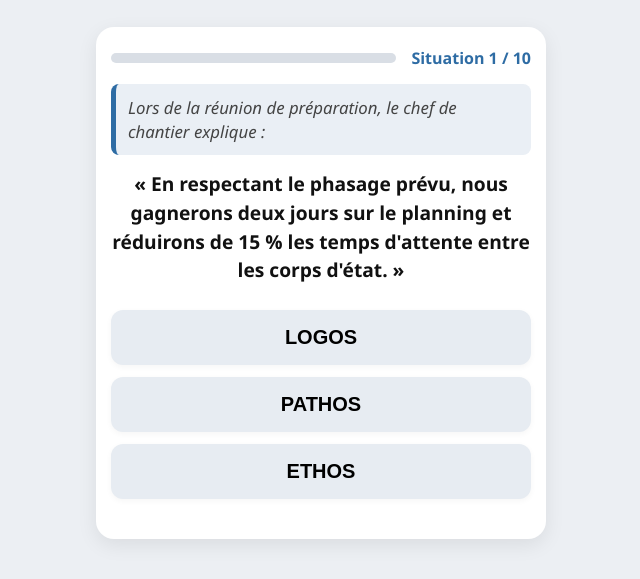
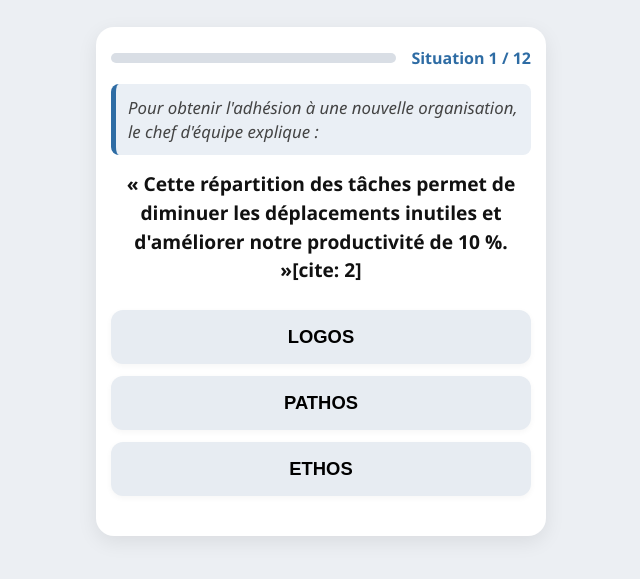
Before and after one commit to sylvainparis78-pixel/LOGOS, a plain HTML site: page index.html in a window 1280 px wide. Both pictures are taken after a click on the button "Démarrer le questionnaire". Shown: the part 101-680 px from the top of the page, without its empty margins (319-959 px from the left). Drawn offline with Linux system fonts and the light colour scheme.

Commit message:
Update index.html

```diff
--- a/index.html
+++ b/index.html
@@ -25,14 +25,12 @@ body {
     background: var(--gris);
     font-family: 'Segoe UI', Arial, sans-serif;
     color: #333;
-    /* Permet le défilement vertical sur smartphone si le texte est long */
     overflow-y: auto;
 }
 
-/* Container fluide et centré adapté aux écrans mobiles */
 .app-container {
     width: 100%;
-    max-width: 480px; /* Largeur max type smartphone */
+    max-width: 480px;
     margin: 0 auto;
     padding: 15px;
 }
@@ -61,7 +59,6 @@ h1 {
     line-height: 1.3;
 }
 
-/* Encadré de situation optimisé pour mobile */
 .situation-context {
     background: var(--contexte-bg);
     border-left: 5px solid var(--bleu);
@@ -83,7 +80,6 @@ h1 {
     color: #111;
 }
 
-/* Boutons disposés verticalement pour le pouce sur smartphone */
 .answers-list {
     display: flex;
     flex-direction: column;
@@ -96,7 +92,7 @@ h1 {
     background: #E7ECF2;
     padding: 16px 10px;
     border-radius: 12px;
-    font-size: 1.25rem;
+    font-size: 1.15rem;
     font-weight: bold;
     cursor: pointer;
     transition: background 0.2s;
@@ -119,7 +115,6 @@ h1 {
     color: white;
 }
 
-/* Zone de correction */
 .bottom-zone {
     margin-top: 15px;
 }
@@ -171,7 +166,7 @@ h1 {
     font-size: 1.2rem;
     font-weight: bold;
     cursor: pointer;
-    width: 100%; /* Largeur totale sur mobile */
+    width: 100%;
 }
 
 .restart-btn {
@@ -185,7 +180,6 @@ h1 {
     cursor: pointer;
 }
 
-/* Barre de progression */
 .progress-container {
     display: flex;
     align-items: center;
@@ -216,7 +210,6 @@ h1 {
     white-space: nowrap;
 }
 
-/* Mise en page verticale pour l'accueil et la fin */
 .screen-layout {
     display: flex;
     flex-direction: column;
@@ -265,6 +258,7 @@ h1 {
 
 <div class="app-container">
 
+    <!-- ÉCRAN D'ACCUEIL -->
     <div id="startScreen" class="card">
         <h1>Les 3 registres de communication</h1>
         <div class="screen-layout">
@@ -272,13 +266,14 @@ h1 {
                 <img src="logos-pathos-ethos.png" alt="Logos Pathos Ethos">
             </div>
             <div class="screen-text">
-                <p>Retrouvez pour chaque situation professionnelle le registre dominant : <strong>LOGOS</strong>, <strong>PATHOS</strong> ou <strong>ETHOS</strong>.</p>
-                <p style="color: var(--bleu); font-weight: 600;">💡 À l'issue du test, vous découvrirez le philosophe qui a théorisé ces 3 notions.</p>
+                <p>Retrouvez pour chaque situation professionnelle le registre dominant.</p>
+                <p style="color: var(--bleu); font-weight: 600;">💡 À l'issue du test, vous découvrirez le philosophe qui a théorisé ces notions.</p>
                 <button class="start-btn" onclick="startQuiz()" style="margin-top: 15px;">Démarrer le questionnaire</button>
             </div>
         </div>
     </div>
 
+    <!-- ÉCRAN DU QUIZ -->
     <div id="quizScreen" class="card" style="display:none;">
         <div class="progress-container">
             <div class="progress">
@@ -288,9 +283,7 @@ h1 {
         </div>
 
         <div id="situationContext" class="situation-context"></div>
-
         <div id="questionText" class="question-text"></div>
-
         <div id="answers" class="answers-list"></div>
 
         <div class="bottom-zone">
@@ -302,18 +295,19 @@ h1 {
         </div>
     </div>
 
+    <!-- ÉCRAN DE FIN -->
     <div id="resultScreen" class="card" style="display:none;">
         <h1>Félicitations !</h1>
         <div class="screen-layout">
             <div class="victory">🎉 BRAVO, C'EST GAGNÉ !</div>
-            <div class="subtitle">Vous avez identifié correctement les 10 situations.</div>
+            <div class="subtitle">Vous avez identifié correctement les 12 situations.</div>
 
             <div class="screen-media">
                 <img src="logos-pathos-ethos.png" alt="Les 3 registres">
             </div>
 
             <div class="screen-text" style="text-align: left; margin-top: 10px;">
-                <p>C'est le philosophe grec <strong>Aristote</strong> qui a défini ces 3 notions (le Logos, le Pathos et l'Ethos) dans son ouvrage majeur intitulé <em>La Rhétorique</em>.</p>
+                <p>C'est le philosophe grec <strong>Aristote</strong> qui a défini ces notions (le Logos, le Pathos et l'Ethos) dans son ouvrage majeur intitulé <em>La Rhétorique</em>.</p>
                 <p style="color: #555;">Il a vécu durant l'Antiquité au <strong>IVe siècle av. J.-C.</strong> (plus précisément de <strong>384 à 322 av. J.-C.</strong>).</p>
             </div>
         </div>
@@ -322,72 +316,111 @@ h1 {
 </div>
 
 <script>
-const questions = [
+// Base de données globale contenant toutes les questions
+const baseQuestions = [
     {
         context: "Lors de la réunion de préparation, le chef de chantier explique :",
-        question: "« En respectant le phasage prévu, nous gagnerons deux jours sur le planning et réduirons de 15 % les temps d'attente entre les corps d'état. »",
+        question: "« En respectant le phasage prévu, nous gagnerons deux jours sur le planning et réduirons de 15 % les temps d'attente entre les corps d'état. »[cite: 2]",
+        options: ["LOGOS", "PATHOS", "ETHOS"],
         answer: "LOGOS",
-        justification: "LOGOS : argumentation fondée sur des données mesurables, des chiffres et une logique d'efficacité."
+        justification: "LOGOS : argumentation fondée sur des données mesurables, des chiffres et une logique d'efficacité.[cite: 2]"
     },
     {
         context: "Avant une intervention en hauteur, le chef d'équipe déclare :",
-        question: "« Je ne veux pas qu'un de vous rentre chez lui blessé ce soir. Vos familles comptent sur vous. »",
+        question: "« Je ne veux pas qu'un de vous rentre chez lui blessé ce soir. Vos familles comptent sur vous. »[cite: 2]",
+        options: ["LOGOS", "PATHOS", "ETHOS"],
         answer: "PATHOS",
-        justification: "PATHOS : appel aux émotions, à la protection des proches."
+        justification: "PATHOS : appel aux émotions, à la protection des proches.[cite: 2]"
     },
     {
-        context: "Face à un client inquiet, le conducteur de travaux affirme :",
-        question: "« Cela fait plus de quinze ans que je pilote ce type de travaux. Nous avons déjà réalisé plusieurs opérations similaires avec succès. »",
+        context: "Face à un client inquiet, le chef de chantier affirme :",
+        question: "« Cela fait plus de quinze ans que je pilote ce type de travaux. Nous avons déjà réalisé plusieurs opérations similaires avec succès. »[cite: 2]",
+        options: ["LOGOS", "PATHOS", "ETHOS"],
         answer: "ETHOS",
-        justification: "ETHOS : l'orateur s'appuie sur son expérience et sa crédibilité."
+        justification: "ETHOS : l'orateur s'appuie sur son expérience et sa crédibilité.[cite: 2]"
     },
     {
         context: "Pour faire respecter le port des EPI, le chef d'équipe présente les statistiques internes :",
-        question: "« Les chantiers qui respectent systématiquement les consignes enregistrent trois fois moins d'accidents. »",
+        question: "« Les chantiers qui respectent systématiquement les consignes enregistrent trois fois moins d'accidents. »[cite: 2]",
+        options: ["LOGOS", "PATHOS", "ETHOS"],
         answer: "LOGOS",
-        justification: "LOGOS : statistiques et faits objectifs."
+        justification: "LOGOS : statistiques et faits objectifs.[cite: 2]"
     },
     {
-        context: "Lors d'un briefing, le conducteur de travaux explique :",
-        question: "« Imaginez les conséquences pour l'équipe si un accident grave survenait aujourd'hui. Personne ne souhaite vivre une telle situation. »",
+        context: "Lors d'un briefing, le responsable explique :",
+        question: "« Imaginez les conséquences pour l'équipe si un accident grave survenait aujourd'hui. Personne ne souhaite vivre une telle situation. »[cite: 2]",
+        options: ["LOGOS", "PATHOS", "ETHOS"],
         answer: "PATHOS",
         justification: "PATHOS : mobilisation des émotions et projection de la peur du drame."
     },
     {
         context: "Un collaborateur remet en question une méthode de travail. Le chef de chantier répond :",
-        question: "« J'applique cette méthode depuis plusieurs années et elle est reconnue dans nos procédures qualité. »",
+        question: "« J'applique cette méthode depuis plusieurs années et elle est reconnue dans nos procédures qualité. »[cite: 2]",
+        options: ["LOGOS", "PATHOS", "ETHOS"],
         answer: "ETHOS",
         justification: "ETHOS : autorité issue de l'expertise, des règles et de l'expérience."
     },
     {
-        context: "Pour obtenir l'adhésion à une nouvelle organisation, le conducteur de travaux explique :",
-        question: "« Cette répartition des tâches permet de diminuer les déplacements inutiles et d'améliorer notre productivité de 10 %. »",
+        context: "Pour obtenir l'adhésion à une nouvelle organisation, le chef d'équipe explique :",
+        question: "« Cette répartition des tâches permet de diminuer les déplacements inutiles et d'améliorer notre productivité de 10 %. »[cite: 2]",
+        options: ["LOGOS", "PATHOS", "ETHOS"],
         answer: "LOGOS",
         justification: "LOGOS : argumentation rationnelle visant l'optimisation logique du travail."
     },
     {
         context: "En fin de chantier, le responsable félicite son équipe :",
-        question: "« Grâce à votre engagement, nous avons livré un chantier dont nous pouvons tous être fiers. »",
+        question: "« Grâce à votre engagement, nous avons livré un chantier dont nous pouvons tous être fiers. »[cite: 2]",
+        options: ["LOGOS", "PATHOS", "ETHOS"],
         answer: "PATHOS",
         justification: "PATHOS : valorisation de la fierté et renforcement du sentiment d'appartenance."
     },
     {
-        context: "Lors d'une causerie sécurité, le chef d'équipe déclare :",
-        question: "« Je porte toujours mes EPI, même pour une intervention de quelques minutes. Je vous demande de faire comme moi. »",
+        context: "Lors d'une causerie sécurité, le chef de chantier déclare :",
+        question: "« Je porte toujours mes EPI, même pour une intervention de quelques minutes. Je vous demande de faire comme moi. »[cite: 2]",
+        options: ["LOGOS", "PATHOS", "ETHOS"],
         answer: "ETHOS",
         justification: "ETHOS : crédibilité reposant sur l'exemplarité comportementale du manager."
     },
     {
-        context: "Pour justifier un investissement matériel, le conducteur de travaux explique :",
-        question: "« Cette nacelle réduira les temps d'installation de 30 %, ce qui compensera son coût dès la première année. »",
+        context: "Pour justifier un investissement matériel, le chef d'équipe explique :",
+        question: "« Cette nacelle réduira les temps d'installation de 30 %, ce qui compensera son coût dès la première année. »[cite: 2]",
+        options: ["LOGOS", "PATHOS", "ETHOS"],
         answer: "LOGOS",
         justification: "LOGOS : raisonnement pragmatique fondé sur un ratio coût-bénéfice mathématique."
+    },
+    {
+        context: "Lors du lancement d'un chantier de transition énergétique, le responsable d'affaires motive ses chefs de chantier :",
+        question: "« Notre client nous fait confiance parce que nous maîtrisons ces technologies depuis des années. Tenir cet objectif d'économies d'énergie sera une immense fierté collective et la preuve de notre savoir-faire. »",
+        options: ["LOGOS et PATHOS", "ETHOS et LOGOS", "ETHOS et PATHOS"],
+        answer: "ETHOS et PATHOS",
+        justification: "ETHOS & PATHOS : Le manager s'appuie sur la crédibilité et l'expertise d'Equans (Ethos) puis stimule la fierté de réussir ensemble (Pathos)."
+    },
+    {
+        context: "Suite à un audit sécurité sur un chantier de raccordement, le chef de chantier fait un point strict sur les gants isolants :",
+        question: "« L'audit montre que 30 % des gants n'étaient pas testés. Le protocole impose un contrôle à chaque prise de poste, c'est logique. Je refuse de revivre le drame qu'on a connu il y a 5 ans dans la région. »",
+        options: ["ETHOS et PATHOS", "LOGOS et PATHOS", "LOGOS et ETHOS"],
+        answer: "LOGOS et PATHOS",
+        justification: "LOGOS & PATHOS : Le message associe des chiffres et la procédure stricte (Logos) au souvenir d'un accident pour marquer les esprits (Pathos)."
     }
 ];
 
+let questions = []; // Contiendra le tableau mélangé
 let currentQuestion = 0;
 
+// Fonction de mélange de tableau (Algorithme de Fisher-Yates)
+function shuffleArray(array) {
+    for (let i = array.length - 1; i > 0; i--) {
+        const j = Math.floor(Math.random() * (i + 1));
+        [array[i], array[j]] = [array[j], array[i]];
+    }
+    return array;
+}
+
 function startQuiz() {
+    // Cloner et mélanger le tableau de questions au début du jeu
+    questions = shuffleArray([...baseQuestions]);
+    currentQuestion = 0;
+
     document.getElementById("startScreen").style.display = "none";
     document.getElementById("quizScreen").style.display = "block";
     loadQuestion();
@@ -405,7 +438,8 @@ function loadQuestion() {
     document.getElementById("nextZone").style.display = "none";
 
     let html = "";
-    ["LOGOS", "PATHOS", "ETHOS"].forEach(choice => {
+    // Génération dynamique des boutons basés sur les options définies pour la question
+    q.options.forEach(choice => {
         html += `<button class="answer-btn" onclick="checkAnswer('${choice}')">${choice}</button>`;
     });
     document.getElementById("answers").innerHTML = html;
@@ -441,11 +475,12 @@ function checkAnswer(choice) {
         feedback.innerHTML = `❌ Mauvaise réponse<br><button class="restart-btn" onclick="restartQuiz()">Recommencer le test</button>`;
     }
 
-    // Fait défiler automatiquement l'écran vers le bas pour voir la correction sur petit écran
     window.scrollTo({ top: document.body.scrollHeight, behavior: 'smooth' });
 }
 
 function restartQuiz() {
+    // Mélange à nouveau les questions en cas de redémarrage complet
+    questions = shuffleArray([...baseQuestions]);
     currentQuestion = 0;
     loadQuestion();
     window.scrollTo({ top: 0, behavior: 'smooth' });
```
